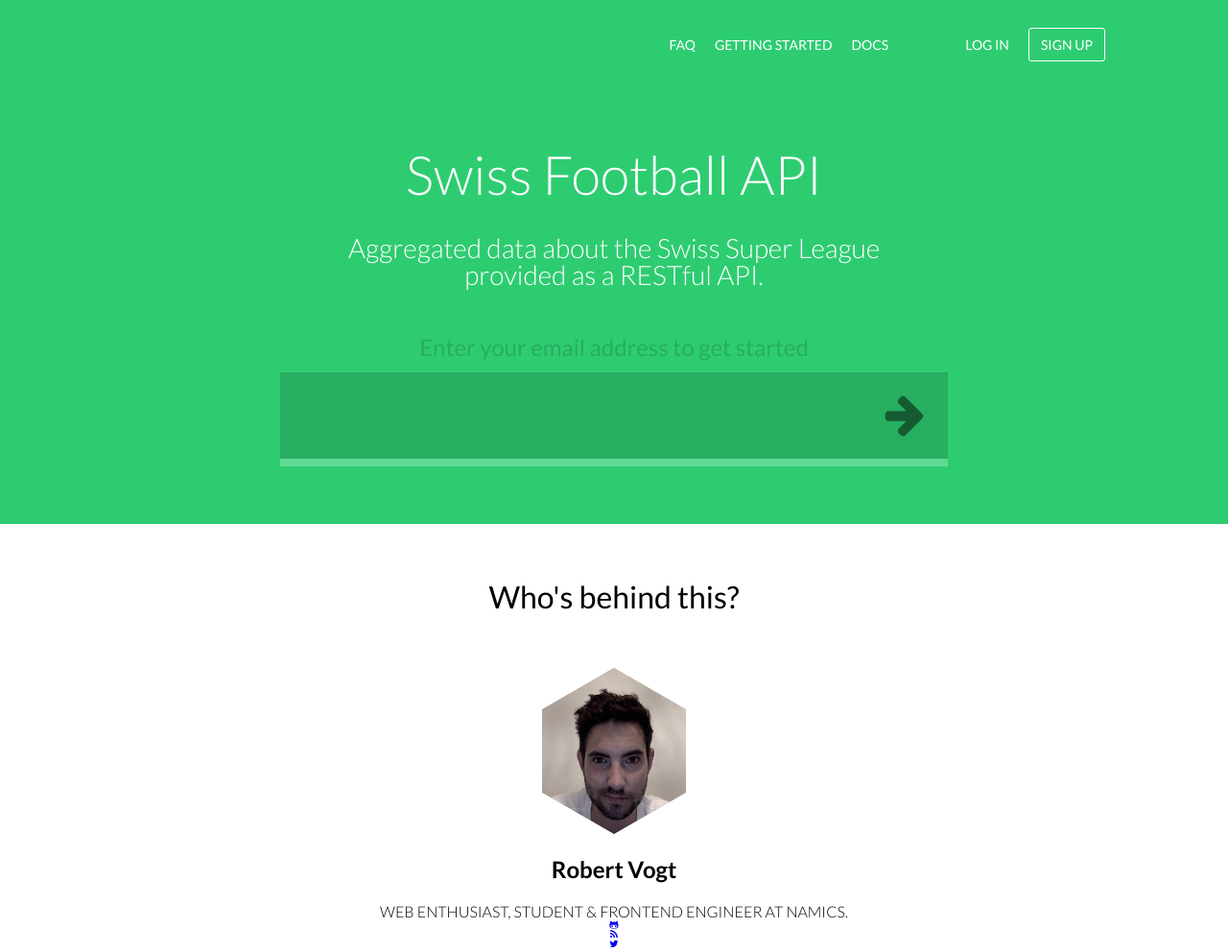
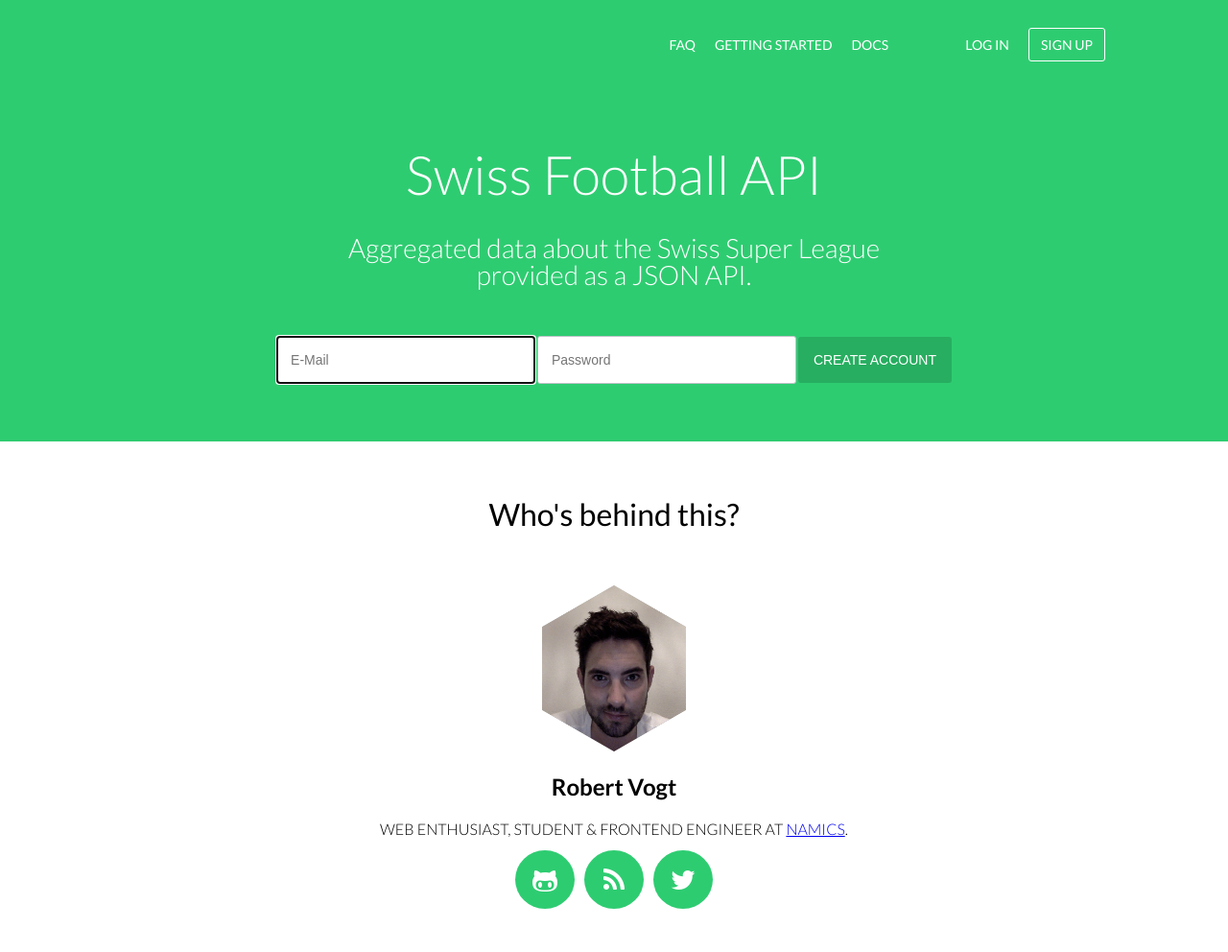
Before and after one commit to deniaz/football-api, a website: page views/index.html in a window 1280 px wide. Shown: the top 992 px of the page at 96% size. Drawn offline with nearby package versions, Linux system fonts and the light colour scheme.

Commit message:
Extend landing page

```diff
--- /dev/null
+++ b/public/sass/modules/_creator.scss
@@ -0,0 +1,65 @@
+@import "compass/css3/border-radius";
+
+.mod-creator {
+    margin: 60px 0;
+    text-align: center;
+
+    h2 {
+        font-size: 3.2em;
+        margin-bottom: 1.8em;
+    }
+
+    .vcart {
+        width: 600px;
+        margin: 0 auto;
+        text-align: center;
+
+        .portrait-img {
+            width: 150px;
+            height: 173px;
+        }
+
+        h3 {
+            font-weight: 700;
+            font-size: 2.4em;
+            margin: 1em 0;
+        }
+
+        .description {
+            font-weight: 300;
+            font-size: 1.6em;
+            text-transform: uppercase;
+        }
+
+        .social-nav {
+            margin: 14px 0;
+            ul {
+                li {
+                    display: inline-block;
+                    margin: 0 4px;
+
+                    a {
+                        display: block;
+                        background: $emerald;
+                        color: #FFF;
+                        font-size: 2.8em;
+                        padding: 16px 18px;
+                        @include border-radius(100%);
+
+                        i.fa {
+                            width: 26px;
+                        }
+
+                        &:hover {
+                            background: $nephritis;
+                        }
+
+                        &:active {
+                            background: darken($nephritis, 10%);
+                        }
+                    }
+                }
+            }
+        }
+    }
+}
--- a/public/sass/modules/_registration.scss
+++ b/public/sass/modules/_registration.scss
@@ -17,58 +17,45 @@
         margin-bottom: 1.8em;
     }
 
-    label {
-        font-size: 2.4em;
-        color: $nephritis;
-    }
+    form {
+        label {
+            .label-text {
+                &.is-hidden {
+                    display: none;
+                }
+            }
 
-    .controls {
-        position: relative;
-        width: 696px;
-        margin: 0 auto;
-
-        input[type="email"],
-        input[type="text"] {
-            outline: none;
-            border: none;
-            background: $nephritis;
-            display: block;
-            margin: .4em auto 0 auto;
-            font-size: 1.5em;
-            color: #FFF;
-            padding: 24px 48px;
-            width: 600px;
-            position: relative;
+            input {
+                background: #FFF;
+                border-radius: 3px;
+                border: 1px solid $silver;
+                width: 240px;
+                height: 48px;
+                padding: 0 14px;
+                font-size: 1.4em;
+            }
         }
 
-        .continue {
-            border: none;
-            background: transparent;
-            color: darken($nephritis, 20%);
-            font-size: 2em;
-            position: absolute;
-            outline: none;
-            top: 16px;
-            right: 18px;
+        button,
+        input[type="submit"] {
+            background: $nephritis;
+            border-radius: 3px;
+            border: 1px transparent;
+            width: 160px;
+            height: 48px;
+            padding: 0 14px;
+            font-size: 1.4em;
+            font-weight: 300;
+            color: #FFF;
+            text-transform: uppercase;
             cursor: pointer;
 
             &:hover {
-                color: darken($nephritis, 25%);
+                background: darken($nephritis, 10%);
             }
-        }
 
-        .submission-progress {
-            background: lighten($nephritis, 20%);
-            height: 8px;
-            width: 696px;
-            margin: 0 auto;
-            position: relative;
-
-            .inner {
-                position: absolute;
-                left: 0;
+            &:active {
                 background: darken($nephritis, 20%);
-                height: 8px;
             }
         }
     }
--- a/public/sass/modules/creator.scss
+++ /dev/null
@@ -1,36 +0,0 @@
-.mod-creator {
-    margin: 60px 0;
-    text-align: center;
-
-    h2 {
-        font-size: 3.2em;
-        margin-bottom: 1.8em;
-    }
-
-    .vcart {
-        width: 600px;
-        margin: 0 auto;
-        text-align: center;
-
-        .portrait-img {
-            width: 150px;
-            height: 173px;
-        }
-
-        h3 {
-            font-weight: 700;
-            font-size: 2.4em;
-            margin: 1em 0;
-        }
-
-        .description {
-            font-weight: 300;
-            font-size: 1.6em;
-            text-transform: uppercase;
-        }
-
-        .social-nav {
-
-        }
-    }
-}
--- a/public/stylesheets/modules/creator.css
+++ /dev/null
@@ -1,33 +0,0 @@
-/* line 1, ../../sass/modules/creator.scss */
-.mod-creator {
-  margin: 60px 0;
-  text-align: center;
-}
-/* line 5, ../../sass/modules/creator.scss */
-.mod-creator h2 {
-  font-size: 3.2em;
-  margin-bottom: 1.8em;
-}
-/* line 10, ../../sass/modules/creator.scss */
-.mod-creator .vcart {
-  width: 600px;
-  margin: 0 auto;
-  text-align: center;
-}
-/* line 15, ../../sass/modules/creator.scss */
-.mod-creator .vcart .portrait-img {
-  width: 150px;
-  height: 173px;
-}
-/* line 20, ../../sass/modules/creator.scss */
-.mod-creator .vcart h3 {
-  font-weight: 700;
-  font-size: 2.4em;
-  margin: 1em 0;
-}
-/* line 26, ../../sass/modules/creator.scss */
-.mod-creator .vcart .description {
-  font-weight: 300;
-  font-size: 1.6em;
-  text-transform: uppercase;
-}
--- a/public/stylesheets/modules/footer.css
+++ /dev/null
@@ -1,79 +0,0 @@
-/*
-Syntax error: Undefined variable: "$emerald".
-        on line 3 of /Users/rvogt/Documents/Private/data-api/sass/modules/footer.scss
-
-1: /Users/rvogt/Documents/Private/data-api/sass/modules/footer.scss
-
-Backtrace:
-/Users/rvogt/Documents/Private/data-api/sass/modules/footer.scss:3
-/Library/Ruby/Gems/2.0.0/gems/sass-3.2.19/lib/sass/script/variable.rb:49:in `_perform'
-/Library/Ruby/Gems/2.0.0/gems/sass-3.2.19/lib/sass/script/node.rb:40:in `perform'
-/Library/Ruby/Gems/2.0.0/gems/sass-3.2.19/lib/sass/tree/visitors/perform.rb:298:in `visit_prop'
-/Library/Ruby/Gems/2.0.0/gems/sass-3.2.19/lib/sass/tree/visitors/base.rb:37:in `visit'
-/Library/Ruby/Gems/2.0.0/gems/sass-3.2.19/lib/sass/tree/visitors/perform.rb:100:in `visit'
-/Library/Ruby/Gems/2.0.0/gems/sass-3.2.19/lib/sass/tree/visitors/base.rb:53:in `block in visit_children'
-/Library/Ruby/Gems/2.0.0/gems/sass-3.2.19/lib/sass/tree/visitors/base.rb:53:in `map'
-/Library/Ruby/Gems/2.0.0/gems/sass-3.2.19/lib/sass/tree/visitors/base.rb:53:in `visit_children'
-/Library/Ruby/Gems/2.0.0/gems/sass-3.2.19/lib/sass/tree/visitors/perform.rb:109:in `block in visit_children'
-/Library/Ruby/Gems/2.0.0/gems/sass-3.2.19/lib/sass/tree/visitors/perform.rb:121:in `with_environment'
-/Library/Ruby/Gems/2.0.0/gems/sass-3.2.19/lib/sass/tree/visitors/perform.rb:108:in `visit_children'
-/Library/Ruby/Gems/2.0.0/gems/sass-3.2.19/lib/sass/tree/visitors/base.rb:37:in `block in visit'
-/Library/Ruby/Gems/2.0.0/gems/sass-3.2.19/lib/sass/tree/visitors/perform.rb:320:in `visit_rule'
-/Library/Ruby/Gems/2.0.0/gems/sass-3.2.19/lib/sass/tree/visitors/base.rb:37:in `visit'
-/Library/Ruby/Gems/2.0.0/gems/sass-3.2.19/lib/sass/tree/visitors/perform.rb:100:in `visit'
-/Library/Ruby/Gems/2.0.0/gems/sass-3.2.19/lib/sass/tree/visitors/base.rb:53:in `block in visit_children'
-/Library/Ruby/Gems/2.0.0/gems/sass-3.2.19/lib/sass/tree/visitors/base.rb:53:in `map'
-/Library/Ruby/Gems/2.0.0/gems/sass-3.2.19/lib/sass/tree/visitors/base.rb:53:in `visit_children'
-/Library/Ruby/Gems/2.0.0/gems/sass-3.2.19/lib/sass/tree/visitors/perform.rb:109:in `block in visit_children'
-/Library/Ruby/Gems/2.0.0/gems/sass-3.2.19/lib/sass/tree/visitors/perform.rb:121:in `with_environment'
-/Library/Ruby/Gems/2.0.0/gems/sass-3.2.19/lib/sass/tree/visitors/perform.rb:108:in `visit_children'
-/Library/Ruby/Gems/2.0.0/gems/sass-3.2.19/lib/sass/tree/visitors/base.rb:37:in `block in visit'
-/Library/Ruby/Gems/2.0.0/gems/sass-3.2.19/lib/sass/tree/visitors/perform.rb:128:in `visit_root'
-/Library/Ruby/Gems/2.0.0/gems/sass-3.2.19/lib/sass/tree/visitors/base.rb:37:in `visit'
-/Library/Ruby/Gems/2.0.0/gems/sass-3.2.19/lib/sass/tree/visitors/perform.rb:100:in `visit'
-/Library/Ruby/Gems/2.0.0/gems/sass-3.2.19/lib/sass/tree/visitors/perform.rb:7:in `visit'
-/Library/Ruby/Gems/2.0.0/gems/sass-3.2.19/lib/sass/tree/root_node.rb:20:in `render'
-/Library/Ruby/Gems/2.0.0/gems/sass-3.2.19/lib/sass/engine.rb:315:in `_render'
-/Library/Ruby/Gems/2.0.0/gems/sass-3.2.19/lib/sass/engine.rb:262:in `render'
-/Library/Ruby/Gems/2.0.0/gems/compass-0.12.6/lib/compass/compiler.rb:139:in `block (2 levels) in compile'
-/Library/Ruby/Gems/2.0.0/gems/compass-0.12.6/lib/compass/compiler.rb:126:in `timed'
-/Library/Ruby/Gems/2.0.0/gems/compass-0.12.6/lib/compass/compiler.rb:138:in `block in compile'
-/Library/Ruby/Gems/2.0.0/gems/compass-0.12.6/lib/compass/logger.rb:45:in `red'
-/Library/Ruby/Gems/2.0.0/gems/compass-0.12.6/lib/compass/compiler.rb:137:in `compile'
-/Library/Ruby/Gems/2.0.0/gems/compass-0.12.6/lib/compass/compiler.rb:118:in `compile_if_required'
-/Library/Ruby/Gems/2.0.0/gems/compass-0.12.6/lib/compass/compiler.rb:103:in `block (2 levels) in run'
-/Library/Ruby/Gems/2.0.0/gems/compass-0.12.6/lib/compass/compiler.rb:101:in `each'
-/Library/Ruby/Gems/2.0.0/gems/compass-0.12.6/lib/compass/compiler.rb:101:in `block in run'
-/Library/Ruby/Gems/2.0.0/gems/compass-0.12.6/lib/compass/compiler.rb:126:in `timed'
-/Library/Ruby/Gems/2.0.0/gems/compass-0.12.6/lib/compass/compiler.rb:100:in `run'
-/Library/Ruby/Gems/2.0.0/gems/compass-0.12.6/lib/compass/commands/watch_project.rb:147:in `recompile'
-/Library/Ruby/Gems/2.0.0/gems/fssm-0.2.10/lib/fssm/path.rb:73:in `call'
-/Library/Ruby/Gems/2.0.0/gems/fssm-0.2.10/lib/fssm/path.rb:73:in `run_callback'
-/Library/Ruby/Gems/2.0.0/gems/fssm-0.2.10/lib/fssm/path.rb:55:in `callback_action'
-/Library/Ruby/Gems/2.0.0/gems/fssm-0.2.10/lib/fssm/path.rb:35:in `update'
-/Library/Ruby/Gems/2.0.0/gems/fssm-0.2.10/lib/fssm/state/directory.rb:39:in `block in modified'
-/Library/Ruby/Gems/2.0.0/gems/fssm-0.2.10/lib/fssm/state/directory.rb:37:in `each'
-/Library/Ruby/Gems/2.0.0/gems/fssm-0.2.10/lib/fssm/state/directory.rb:37:in `modified'
-/Library/Ruby/Gems/2.0.0/gems/fssm-0.2.10/lib/fssm/state/directory.rb:18:in `refresh'
-/Library/Ruby/Gems/2.0.0/gems/fssm-0.2.10/lib/fssm/backends/polling.rb:17:in `block (2 levels) in run'
-/Library/Ruby/Gems/2.0.0/gems/fssm-0.2.10/lib/fssm/backends/polling.rb:17:in `each'
-/Library/Ruby/Gems/2.0.0/gems/fssm-0.2.10/lib/fssm/backends/polling.rb:17:in `block in run'
-/Library/Ruby/Gems/2.0.0/gems/fssm-0.2.10/lib/fssm/backends/polling.rb:15:in `loop'
-/Library/Ruby/Gems/2.0.0/gems/fssm-0.2.10/lib/fssm/backends/polling.rb:15:in `run'
-/Library/Ruby/Gems/2.0.0/gems/fssm-0.2.10/lib/fssm/monitor.rb:26:in `run'
-/Library/Ruby/Gems/2.0.0/gems/fssm-0.2.10/lib/fssm.rb:70:in `monitor'
-/Library/Ruby/Gems/2.0.0/gems/compass-0.12.6/lib/compass/commands/watch_project.rb:87:in `perform'
-/Library/Ruby/Gems/2.0.0/gems/compass-0.12.6/lib/compass/commands/base.rb:18:in `execute'
-/Library/Ruby/Gems/2.0.0/gems/compass-0.12.6/lib/compass/commands/project_base.rb:19:in `execute'
-/Library/Ruby/Gems/2.0.0/gems/compass-0.12.6/lib/compass/exec/sub_command_ui.rb:43:in `perform!'
-/Library/Ruby/Gems/2.0.0/gems/compass-0.12.6/lib/compass/exec/sub_command_ui.rb:15:in `run!'
-/Library/Ruby/Gems/2.0.0/gems/compass-0.12.6/bin/compass:30:in `block in <top (required)>'
-/Library/Ruby/Gems/2.0.0/gems/compass-0.12.6/bin/compass:44:in `call'
-/Library/Ruby/Gems/2.0.0/gems/compass-0.12.6/bin/compass:44:in `<top (required)>'
-/usr/bin/compass:23:in `load'
-/usr/bin/compass:23:in `<main>'
-*/
-body:before {
-  white-space: pre;
-  font-family: monospace;
-  content: "Syntax error: Undefined variable: \"$emerald\".\A         on line 3 of /Users/rvogt/Documents/Private/data-api/sass/modules/footer.scss\A \A 1: /Users/rvogt/Documents/Private/data-api/sass/modules/footer.scss"; }
--- a/views/index.html
+++ b/views/index.html
@@ -47,19 +47,18 @@
         </header>
         <main class="mod-registration">
             <h1>Swiss Football API</h1>
-            <h2>Aggregated data about the Swiss Super League provided as a RESTful API.</h2>
+            <h2>Aggregated data about the Swiss Super League provided as a JSON API.</h2>
 
-            <form>
+            <form action="/login" method="post">
                 <label>
-                    Enter your email address to get started
-                    <div class="controls">
-                        <input type="email" maxlength="255" autofocus autocomplete="off">
-                        <button class="continue" type="submit"><i class="fa fa-arrow-right"></i></button>
-                        <div class="submission-progress">
-                            <div class="inner" style="width: 0%;"></div>
-                        </div>
-                    </div>
+                    <span class="label-text is-hidden">E-Mail</span>
+                    <input type="text" name="email" placeholder="E-Mail" autofocus>
                 </label>
+                <label>
+                    <span class="label-text is-hidden">Password</span>
+                    <input type="password" name="password" placeholder="Password">
+                </label>
+                <input type="submit" value="Create Account">
             </form>
         </main>
 
@@ -69,22 +68,22 @@
                 <img src="/images/portrait.png" class="portrait-img" alt="Robert Vogt">
                 <h3>Robert Vogt</h3>
                 <p class="description">
-                    Web enthusiast, student &amp; Frontend Engineer at Namics.
+                    Web enthusiast, student &amp; Frontend Engineer at <a href="http://www.namics.com" target="_blank">Namics</a>.
                 </p>
                 <nav class="social-nav">
                     <ul>
                         <li>
-                            <a href="#">
+                            <a href="http://github.com/deniaz" target="_blank">
                                 <i class="fa fa-github-alt"></i>
                             </a>
                         </li>
                         <li>
-                            <a href="#">
+                            <a href="http://cheekyowl.com" target="_blank">
                                 <i class="fa fa-rss"></i>
                             </a>
                         </li>
                         <li>
-                            <a href="#">
+                            <a href="http://twitter.com/_deniaz" target="_blank">
                                 <i class="fa fa-twitter"></i>
                             </a>
                         </li>
```
Also changed, not shown: public/sass/modules/_footer.scss (renamed from public/sass/modules/footer.scss), public/stylesheets/screen.css.
